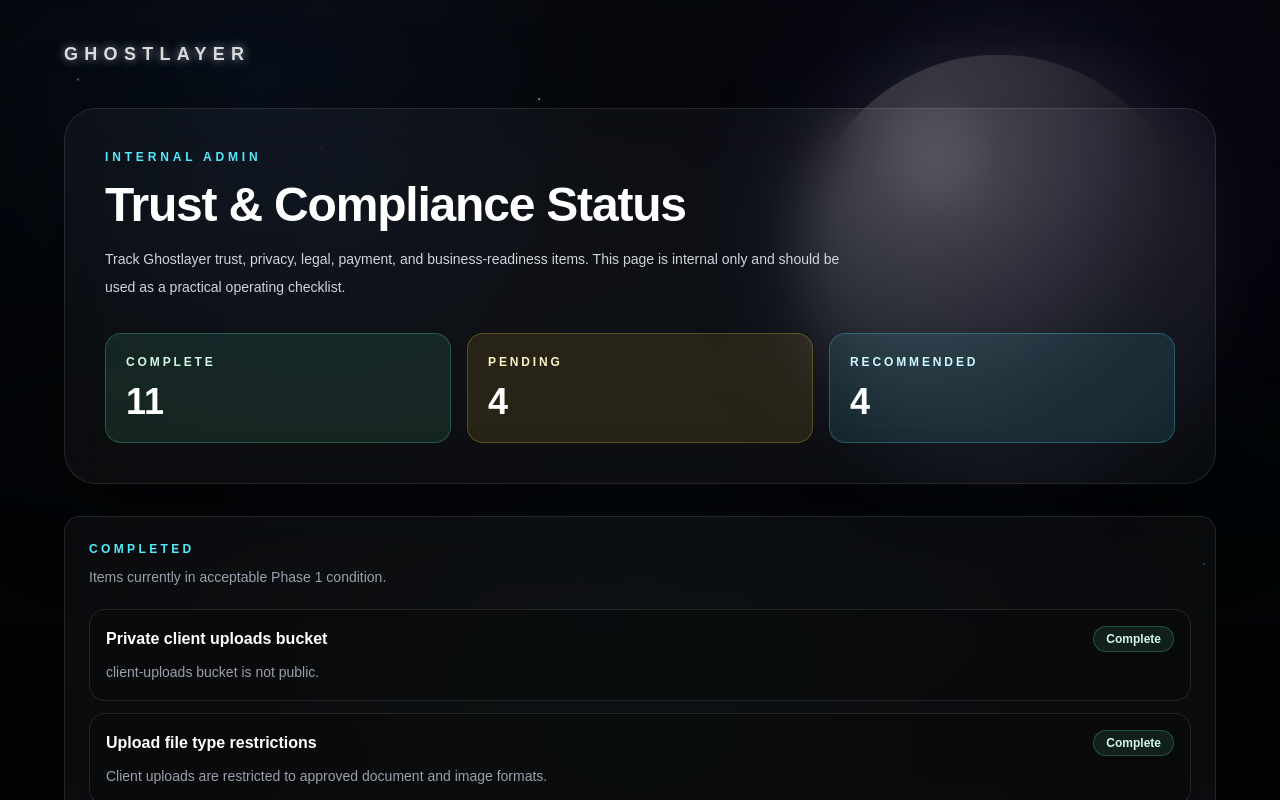
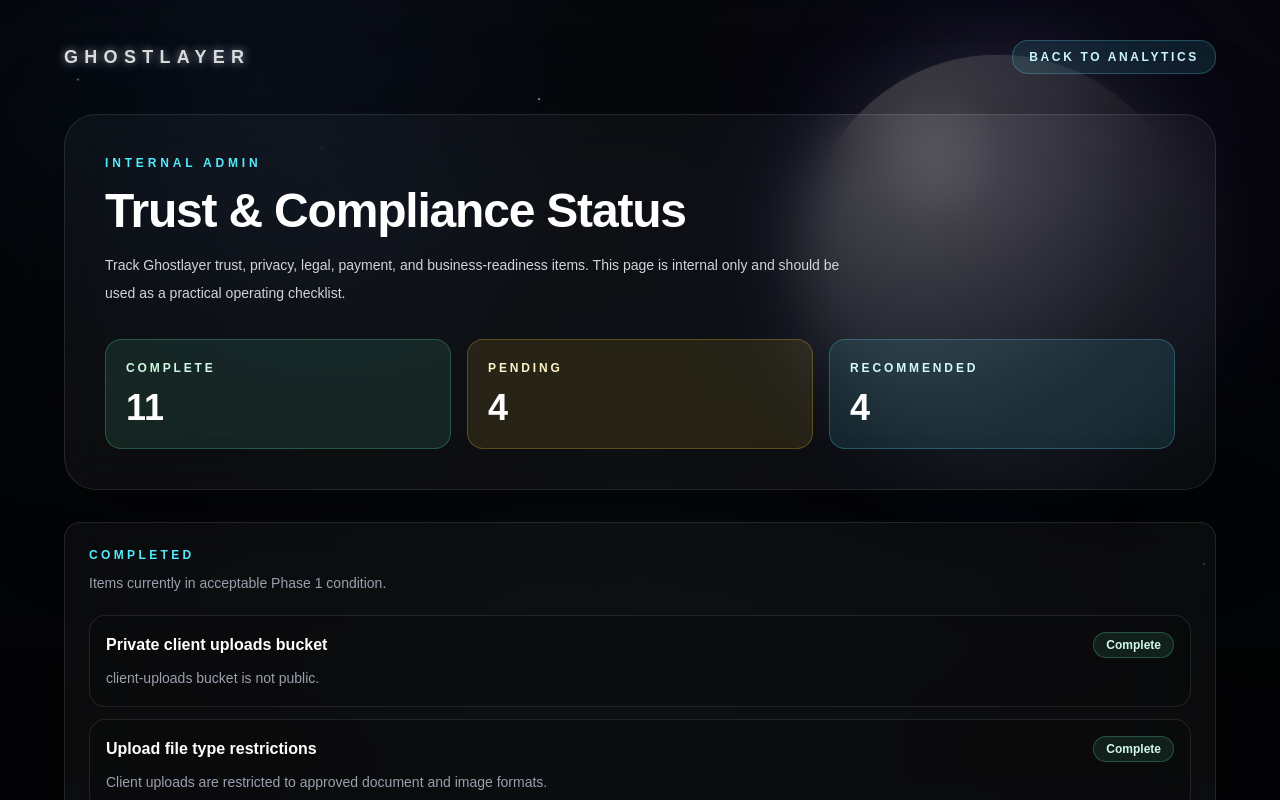
Before and after one commit to DexTheAIBusinessman/ghostlayer, a Next.js app: page /admin/trust-compliance in a window 1280 px wide. Shown: the top 800 px of the page. Built offline with nearby package versions, Linux system fonts and the light colour scheme.

Commit message:
add analytics link to trust compliance page

```diff
--- a/app/admin/trust-compliance/page.tsx
+++ b/app/admin/trust-compliance/page.tsx
@@ -225,12 +225,21 @@
     <main className="relative min-h-screen overflow-hidden bg-[#05070b] px-6 py-10 text-white sm:px-8 lg:px-10">
       <TrustComplianceNightSky />
       <section className="relative z-10 mx-auto max-w-6xl">
+        <div className="flex flex-wrap items-center justify-between gap-4">
           <a
             href="/admin"
             className="trustLogoGlow inline-block text-lg font-bold tracking-[0.35em] text-white"
           >
             GHOSTLAYER
           </a>
+
+          <a
+            href="/admin/analytics"
+            className="rounded-2xl border border-cyan-300/25 bg-cyan-300/10 px-4 py-2 text-xs font-bold uppercase tracking-[0.22em] text-cyan-100 transition hover:scale-[1.02] hover:bg-cyan-300/15"
+          >
+            Back to Analytics
+          </a>
+        </div>
 
         <div className="mt-10 rounded-[2rem] border border-white/10 bg-white/[0.035] p-6 shadow-[0_24px_100px_rgba(0,0,0,0.35)] backdrop-blur-xl sm:p-10">
           <p className="text-xs font-bold uppercase tracking-[0.32em] text-cyan-300">
```
Lines whose indentation alone changed are shown as unchanged.
